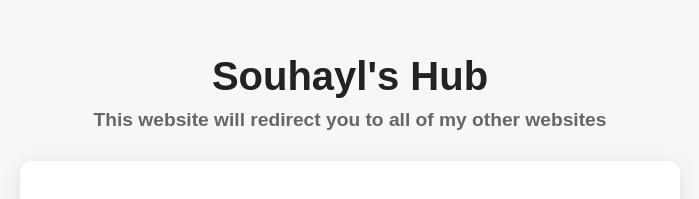
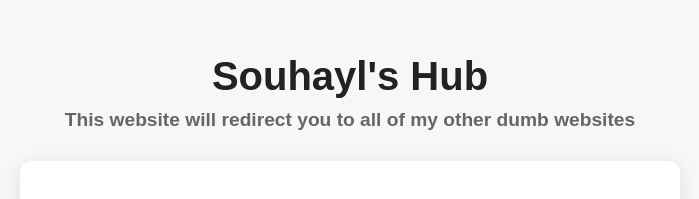
Before and after one commit to ImSouhay/hub, a plain HTML site: page index.html in a window 1280 px wide. Shown: the part 147-346 px from the top of the page, without its empty margins (290-989 px from the left). Drawn offline with Linux system fonts and the light colour scheme.

Commit message:
Update index.html

```diff
--- a/index.html
+++ b/index.html
@@ -10,7 +10,7 @@
 <body>
     <header>
         <h1 id="title">Souhayl's Hub</h1>
-        <h3 id="main-text">This website will redirect you to all of my other websites</h3>
+        <h3 id="main-text">This website will redirect you to all of my other dumb websites</h3>
     </header>
     <main>
         <section class="content-section">
```
